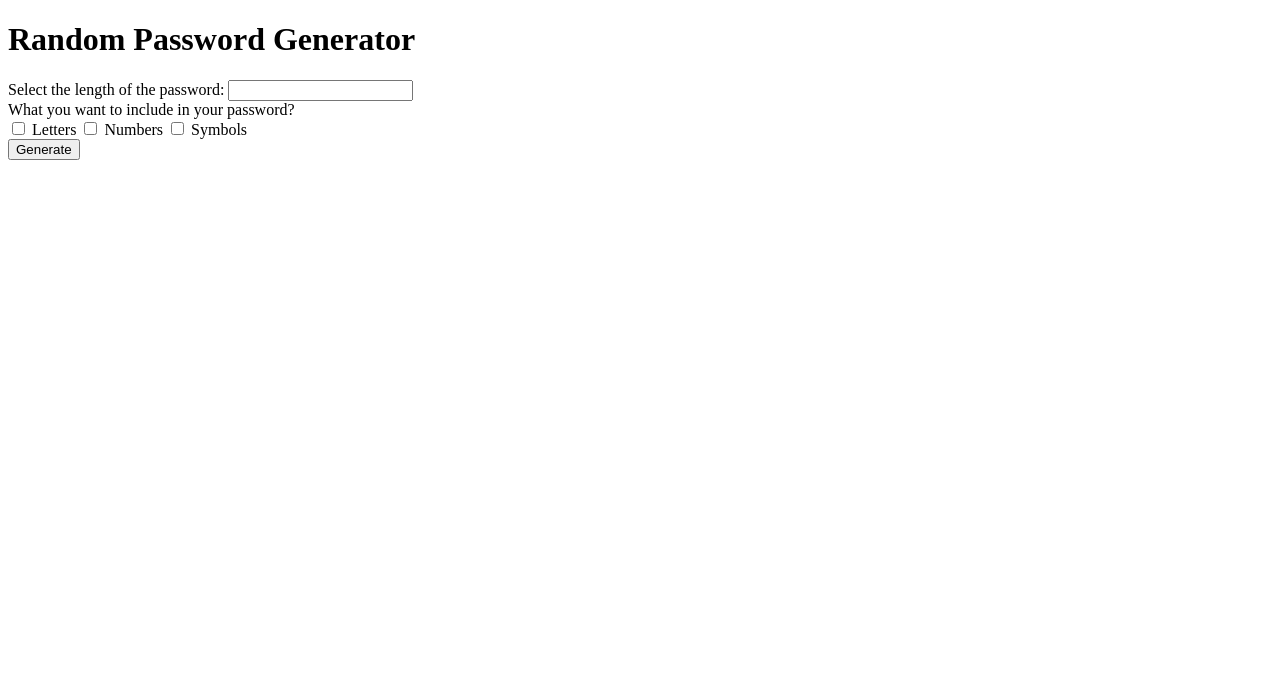
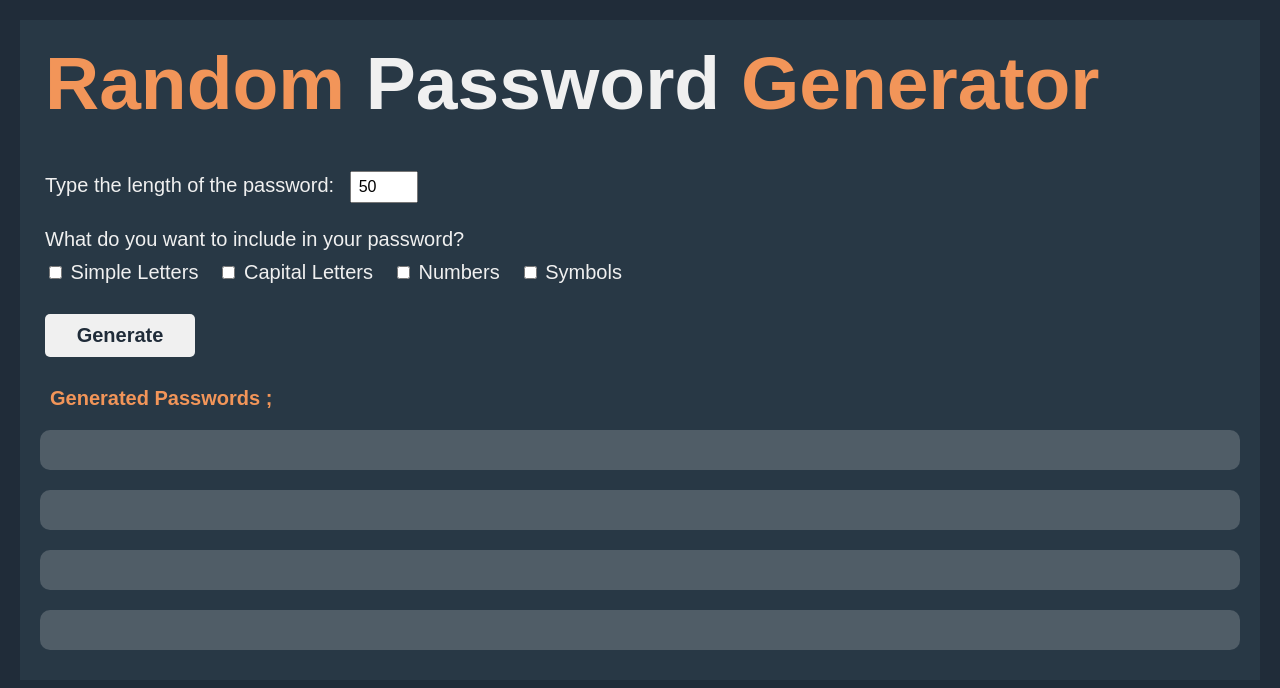
Before and after one commit to h4sitha/Random-password-generator, a plain HTML site: page index.html in a window 1280 px wide. Drawn offline with Linux system fonts and the light colour scheme.

Commit message:
Add basic styling to the project

```diff
--- a/index.html
+++ b/index.html
@@ -9,34 +9,50 @@
 </head>
 <body>
 
-    <h1>Random Password Generator</h1>
+    <div id="main">
 
+        <h1>Random <span id="password-text">Password</span> Generator</h1>
+
+        <div class="para-div">
+            <label for="password-length">Type the length of the password:</label>
+            <input id="password-length" type="number" min=4 max=50 value=50>
+        </div>
+
+        <div class="para-div">
+            <label>What do you want to include in your password?</label>
+            <div id="checkbox-div">
                 <div>
-        <label for="password-length">Select the length of the password:</label>
-        <input id="password-length" type="number">
+                    <input type="checkbox" value="simple-letters" id="s-letters-box">
+                    <label for="letters-box">Simple Letters</label>
                 </div>
 
                 <div>
-        <label>What you want to include in your password?</label>
+                    <input type="checkbox" value="capital-letters" id="c-letters-box">
+                    <label for="letters-box">Capital Letters</label>
+                </div>
+
                 <div>
-            <input type="checkbox" value="letters" id="letters-box">
-            <label for="letters-box">Letters</label>
-
                     <input type="checkbox" value="numbers" id="numbers-box">
                     <label for="numbers-box">Numbers</label>
+                </div>
 
+                <div>
                     <input type="checkbox" value="symbols" id="symbols-box">
                     <label for="symbols-box">Symbols</label>
+                </div>
             </div>
         </div>
 
         <button>Generate</button>
 
-    <div>
-        <div id="password-one"></div>
-        <div id="password-two"></div>
-        <div id="password-three"></div>
-        <div id="password-four"></div>
+        <div id="password-div-list">
+            <div id="password-head">Generated Passwords ;</div>
+            <div class="password-div" id="password-one"></div>
+            <div class="password-div" id="password-two"></div>
+            <div class="password-div" id="password-three"></div>
+            <div class="password-div" id="password-four"></div>
+        </div>
+
     </div>
 
 
--- a/style.css
+++ b/style.css
@@ -0,0 +1,89 @@
+body {
+    font-family: Arial, Helvetica, sans-serif;
+    margin: 20px;
+    font-size: 20px;
+    background-color: #202C39;
+    color: #F29559;
+    box-sizing: border-box;
+}
+
+h1 {
+    font-size: 75px;
+    margin: 20px 25px;
+}
+
+label {
+    color: rgb(240, 240, 240);
+}
+
+#main {
+    /* border: 1px solid black; */
+    display: flex;
+    flex-direction: column;
+    margin: 0px;
+    background-color: #283845;
+}
+
+.para-div {
+    margin: 25px 25px 0 25px;
+}
+
+button {
+    width: 150px;
+    font-size: inherit;
+    padding: 10px;
+    margin: 30px 25px;
+    font-weight: bold;
+    background-color: rgb(240, 240, 240);
+    color: #202C39;
+    border: 0;
+    border-radius: 5px;
+}
+
+button:hover {
+    background-color: rgb(200, 200, 200);
+}
+
+#password-text {
+    color: rgb(240, 240, 240);
+}
+
+.password-div {
+    height: 40px;
+    width: 100%;
+    margin: 0;
+    background-color: rgba(240, 240, 240, 0.2);
+    border-radius: 10px;
+}
+
+#password-div-list {
+    display: flex;
+    flex-direction: column;
+    align-items: center;
+    gap: 20px;
+    margin: 0px 20px 30px 20px;
+    flex-wrap: wrap;
+    color: rgb(240, 240, 240);
+}
+
+#password-length {
+    font-size: 16px;
+    padding: 5px 7px;
+    margin-left: 10px;
+    width: 50px;
+}
+
+#checkbox-div {
+    margin-top: 10px;
+    display: flex;
+    column-gap: 20px;
+    row-gap: 8px;
+    flex-wrap: wrap;
+}
+
+#password-head {
+    align-self: flex-start;
+    margin-left: 10px;
+    color: #F29559;
+    font-weight: bold;
+}
```
Lines whose indentation alone changed are shown as unchanged.
